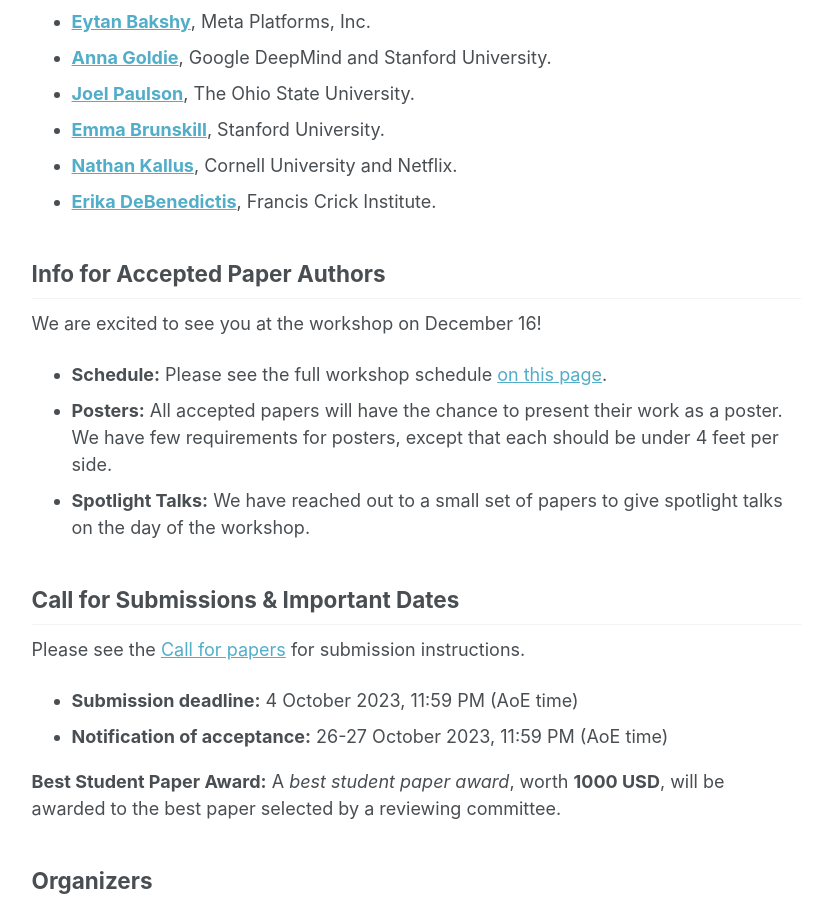
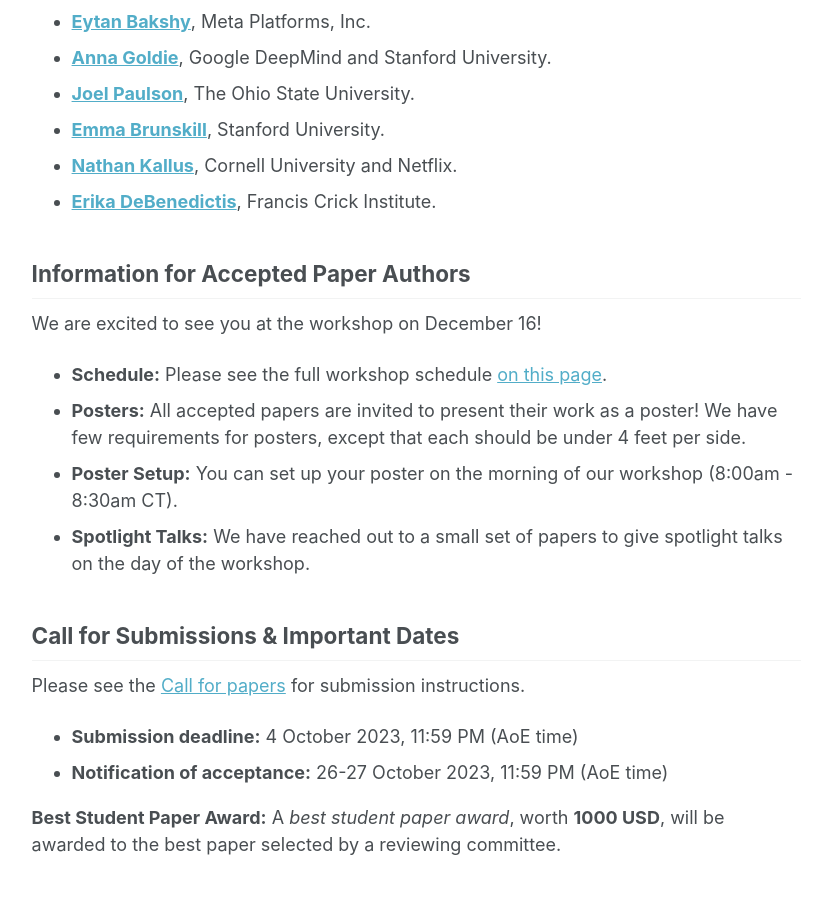
Before and after one commit to realworldml/neurips2023, a Jekyll site: the page built from _pages/about.md, in a window 1280 px wide and 900 px high, scrolled down 615 px. Shown: the whole window, without its empty margins (250-1082 px from the left). Built offline with Jekyll 4.4.1, drawn with Linux system fonts in a browser that asks for light colours.

Commit message:
update about page, info for authors

```diff
--- a/_pages/about.md
+++ b/_pages/about.md
@@ -26,11 +26,12 @@ Invited Speakers
 * **[Erika DeBenedictis](https://www.erikadebenedictis.com/)**, Francis Crick Institute.
 
 
-Info for Accepted Paper Authors
+Information for Accepted Paper Authors
 ------
 We are excited to see you at the workshop on December 16!
 * **Schedule:** Please see the full workshop schedule [on this page](https://realworldml.github.io/neurips2023/schedule/).
-* **Posters:** All accepted papers will have the chance to present their work as a poster. We have few requirements for posters, except that each should be under 4 feet per side.
+* **Posters:** All accepted papers are invited to present their work as a poster! We have few requirements for posters, except that each should be under 4 feet per side.
+* **Poster Setup:** You can set up your poster on the morning of our workshop (8:00am - 8:30am CT).
 * **Spotlight Talks:** We have reached out to a small set of papers to give spotlight talks on the day of the workshop.
 
 
```
